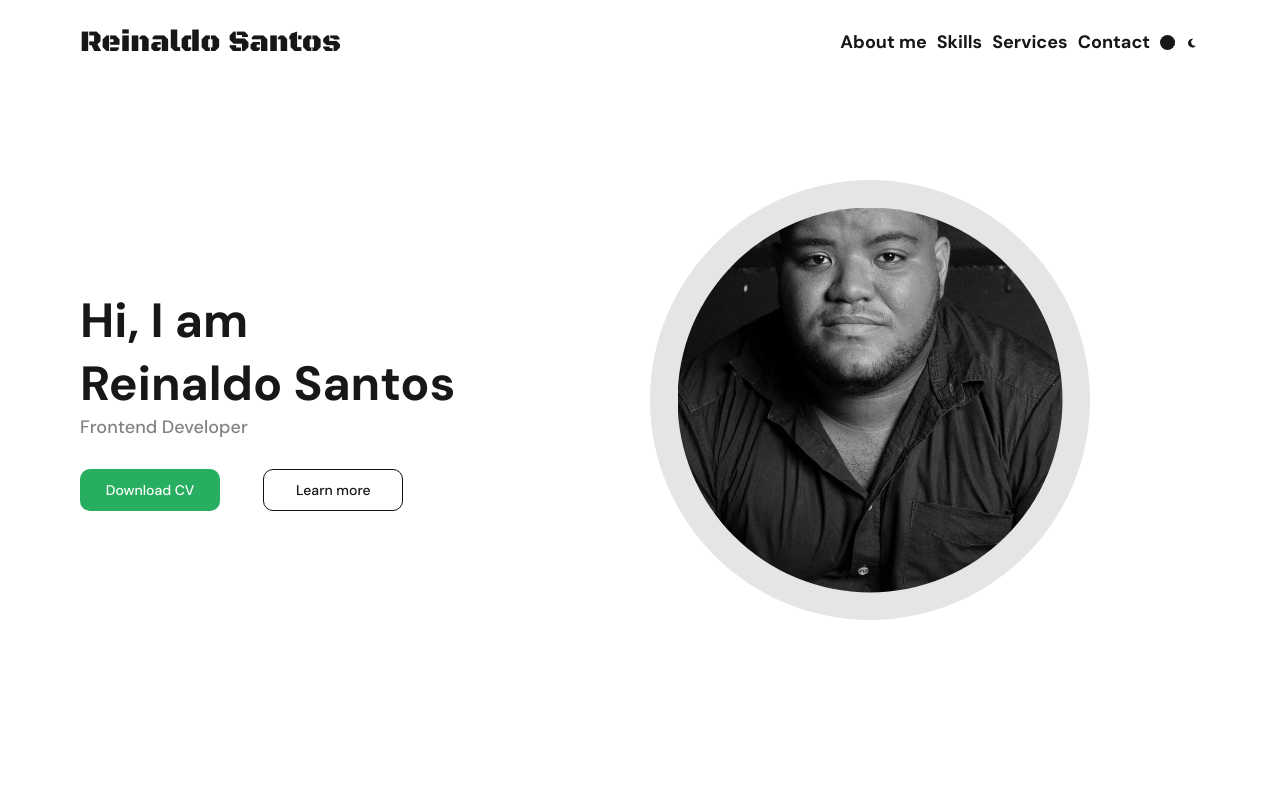
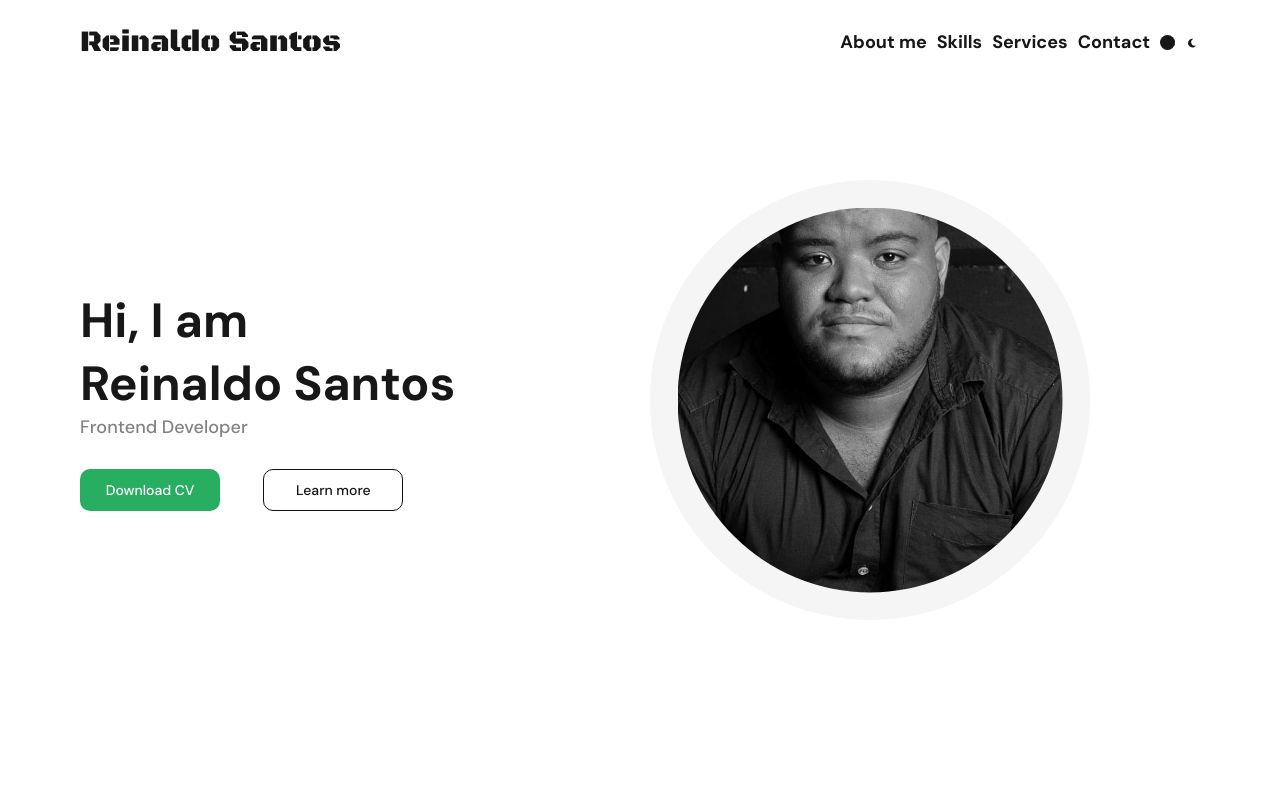
Before and after one commit to reinaldo-santosBa/new_portifolio, a React (Vite) app: page / in a window 1280 px wide. Shown: the top 800 px of the page. Built offline with nearby package versions, Linux system fonts and the light colour scheme.

Commit message:
refactor: change color bg light

```diff
--- a/src/theme/theme.ts
+++ b/src/theme/theme.ts
@@ -28,7 +28,7 @@ export const lightTheme = {
 	},
 	background: {
 		backgroundPrimary: '#FFFFFF ',
-		backgroundSecondary: '#e5e5e5',
+		backgroundSecondary: '#F5F5F5',
 	},
 	fonts: {
 		fontPrimary: '#171717',
```
